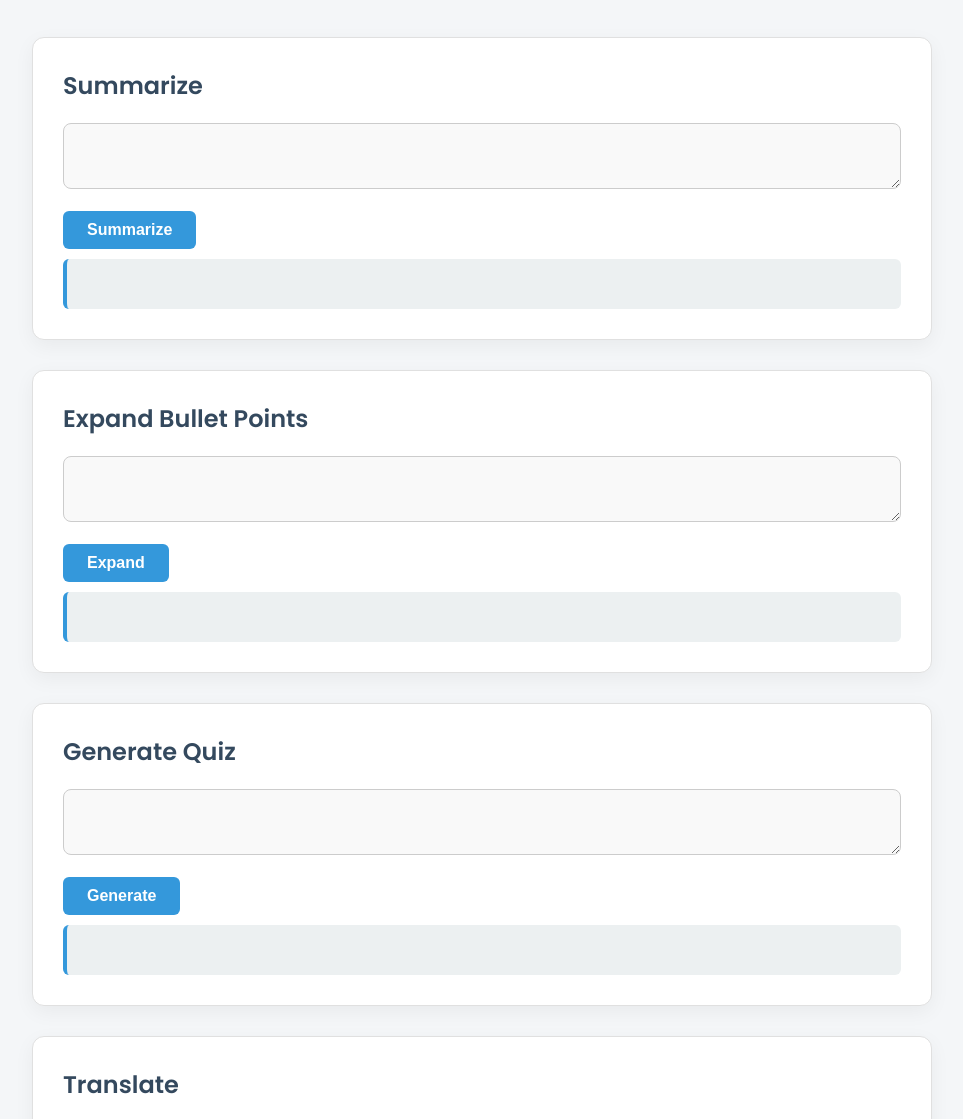
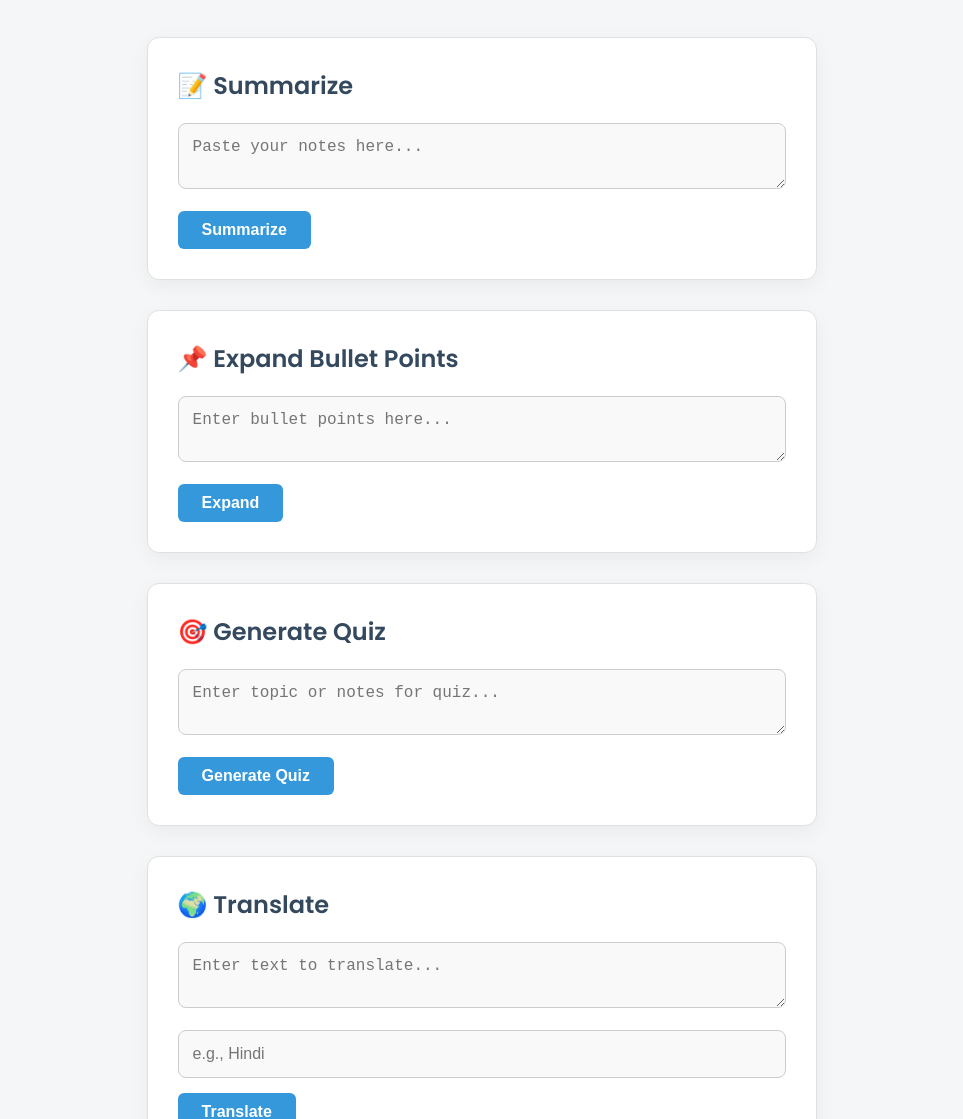
Before and after one commit to priya2339/Note-genius, a plain HTML site: page frontend/index.html in a window 1280 px wide. Shown: the part 113-1232 px from the top of the page, without its empty margins (158-1121 px from the left). Drawn offline with Linux system fonts and the light colour scheme.

Commit message:
Update index.html

```diff
--- a/frontend/index.html
+++ b/frontend/index.html
@@ -10,35 +10,39 @@
 <body>
   <h1>AI Learning Assistant</h1>
 
-  <section>
-    <h2>Summarize</h2>
-    <textarea id="summarizeInput"></textarea>
+<main class="grid-container">
+  <!-- Row 1 -->
+  <section class="tool-card">
+    <h2>📝 Summarize</h2>
+    <textarea id="summarizeInput" placeholder="Paste your notes here..."></textarea>
     <button onclick="summarizeNotes()">Summarize</button>
-    <p id="summaryOutput"></p>
+    <div class="output" id="summaryOutput"></div>
   </section>
 
-  <section>
-    <h2>Expand Bullet Points</h2>
-    <textarea id="expandInput"></textarea>
+  <section class="tool-card">
+    <h2>📌 Expand Bullet Points</h2>
+    <textarea id="expandInput" placeholder="Enter bullet points here..."></textarea>
     <button onclick="expandBullets()">Expand</button>
-    <p id="expandOutput"></p>
+    <div class="output" id="expandOutput"></div>
   </section>
 
-  <section>
-    <h2>Generate Quiz</h2>
-    <textarea id="quizInput"></textarea>
-    <button onclick="generateQuiz()">Generate</button>
-    <p id="quizOutput"></p>
+  <!-- Row 2 -->
+  <section class="tool-card">
+    <h2>🎯 Generate Quiz</h2>
+    <textarea id="quizInput" placeholder="Enter topic or notes for quiz..."></textarea>
+    <button onclick="generateQuiz()">Generate Quiz</button>
+    <div class="output" id="quizOutput"></div>
   </section>
 
-  <section>
-    <h2>Translate</h2>
-    <textarea id="translateInput"></textarea>
+  <section class="tool-card">
+    <h2>🌍 Translate</h2>
+    <textarea id="translateInput" placeholder="Enter text to translate..."></textarea>
     <input type="text" id="targetLanguage" placeholder="e.g., Hindi" />
     <button onclick="translateText()">Translate</button>
-    <p id="translateOutput"></p>
+    <div class="output" id="translateOutput"></div>
   </section>
 
+</main>
   <script src="script.js"></script>
 </body>
 </html>
```
